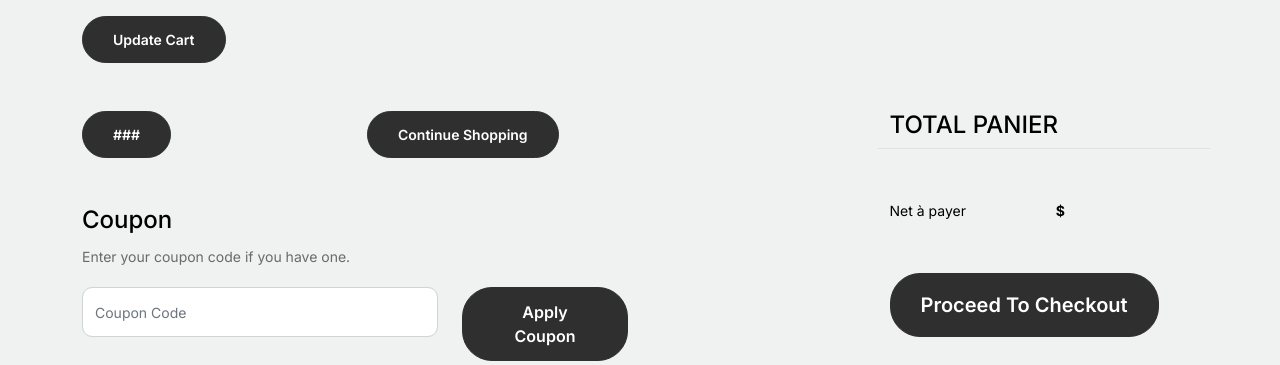
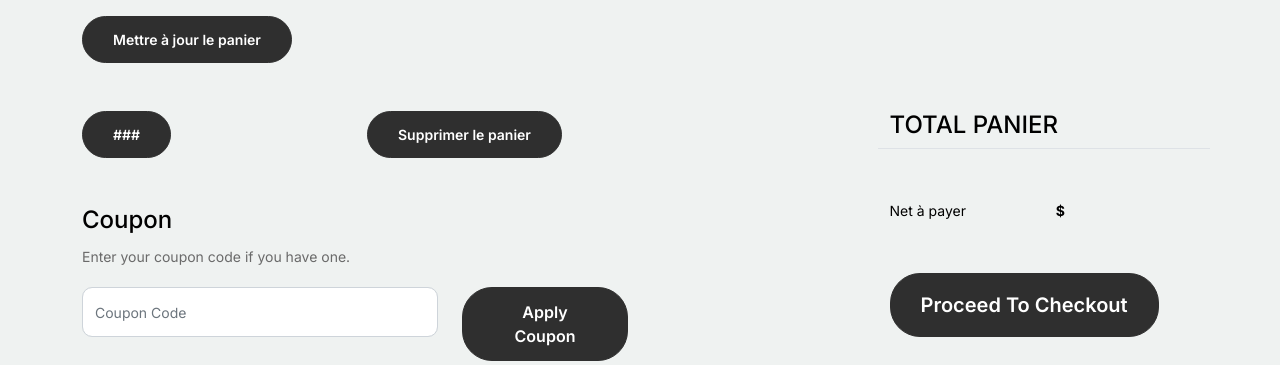
Before and after one commit to Skyll-Tech/Chaima-Shop, a Django app: template Home/templates/home/cart.html in a window 1280 px wide. Shown: the part 616-981 px from the top of the page. Run offline with Django 5.2, Linux system fonts and the light colour scheme; the template is opened without the code that fills it, so the values that code supplies are empty; some libraries are stand-ins or nearby versions.

Commit message:
mise à jour pour pythonAny--

```diff
--- a/Home/templates/home/cart.html
+++ b/Home/templates/home/cart.html
@@ -25,8 +25,6 @@
 		<div class="untree_co-section before-footer-section">
             <div class="container">
               <div class="row mb-5">
-
-
                 <form method="post" action="{% url 'chaima_shop:update_quantities' %}">
                     {% csrf_token %}
                     {{ forms.management_form }}
@@ -66,12 +64,10 @@
                         </table>
                     </div>
                     <div class="col-md-6 mb-3 mb-md-0">
-        <button class="btn btn-black btn-sm btn-block">Update Cart</button>
+                        <button class="btn btn-black btn-sm btn-block">Mettre à jour le panier</button>
                     </div>
                 </form>
-
               </div>
-
               <div class="row">
                 <div class="col-md-6">
                   <div class="row mb-5">
@@ -79,7 +75,7 @@
                       <button class="btn btn-black btn-sm btn-block">###</button>
                     </div>
                     <div class="col-md-6">
-                      <a href="{% url 'chaima_shop:delete-cart' %}" class="btn btn-outline-black btn-sm btn-block">Continue Shopping</a>
+                      <a href="{% url 'chaima_shop:delete-cart' %}" class="btn btn-outline-black btn-sm btn-block">Supprimer le panier</a>
                     </div>
                   </div>
                   <div class="row">
--- a/Home/views.py
+++ b/Home/views.py
@@ -71,7 +71,7 @@ def cart(request):
 
     # Si aucune commande n'est en cours, on redirige
     if orders.count() == 0:
-        return redirect('index')
+        return redirect('chaima_shop:index')
 
     # Création du formset correspondant aux commandes de l'utilisateur
     OrderFormSet = modelformset_factory(Order, form=OrderForm, extra=0)
```
Lines whose indentation alone changed are shown as unchanged.
